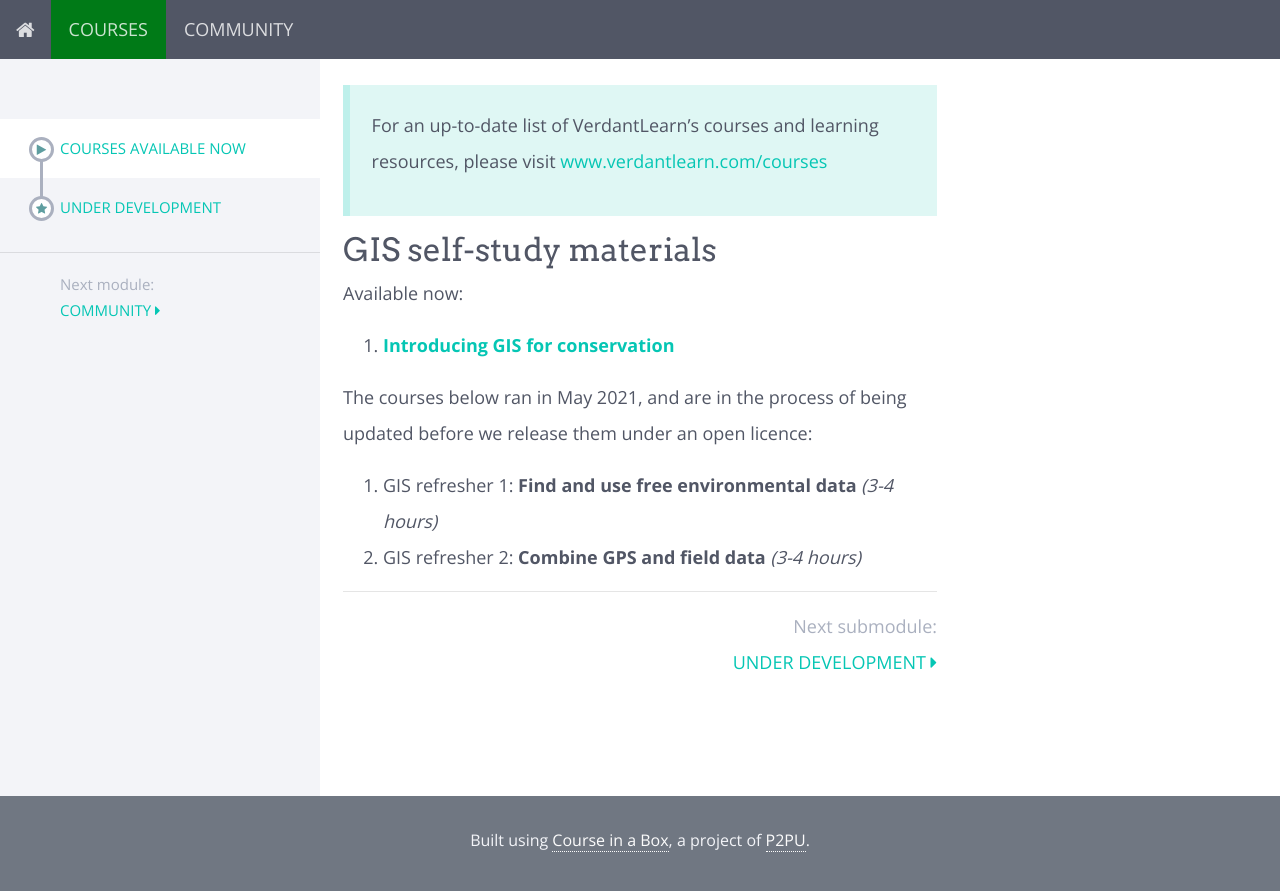
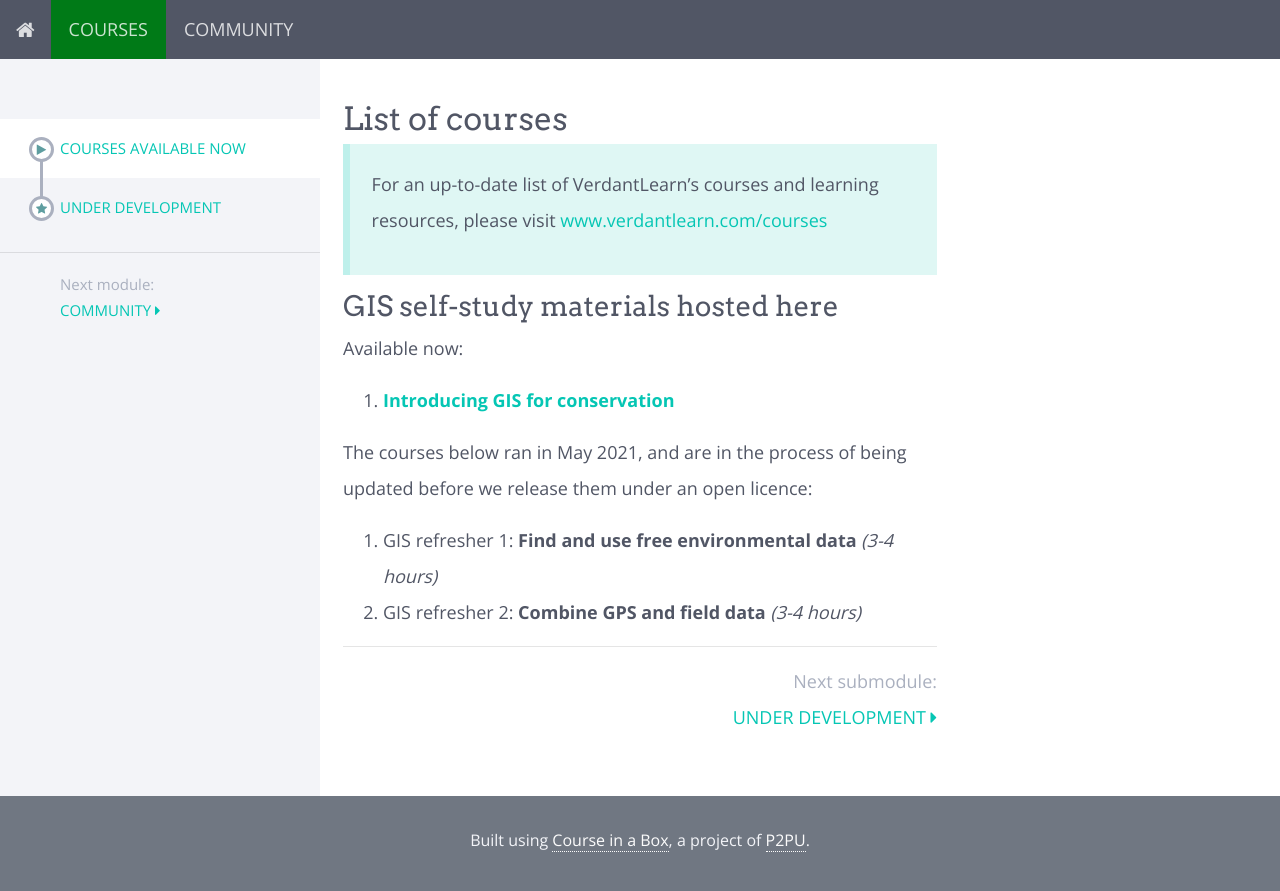
Before and after one commit to verdantlearn/verdantlearn.github.io, a Jekyll site: the page built from modules/Courses/_posts/2000-01-01-available-now.md, in a window 1280 px wide. Shown: the top 891 px of the page. Built offline with Jekyll 4.4.1, drawn with Linux system fonts in a browser that asks for light colours; nearby versions of some CDN libraries; comment, search, counter and statistics services are not loaded.

Commit message:
Better formatting

```diff
--- a/modules/Courses/_posts/2000-01-01-available-now.md
+++ b/modules/Courses/_posts/2000-01-01-available-now.md
@@ -2,10 +2,12 @@
 title: Courses available now
 ---
 
+## List of courses
+
 > For an up-to-date list of VerdantLearn's courses and learning resources, please visit [www.verdantlearn.com/courses](https://verdantlearn.com/courses)
 
 
-## GIS self-study materials
+### GIS self-study materials hosted here
 
 Available now:
 1. **[Introducing GIS for conservation](https://courses.verdantlearn.org/gis-beginner-oe4bw/)**
```
